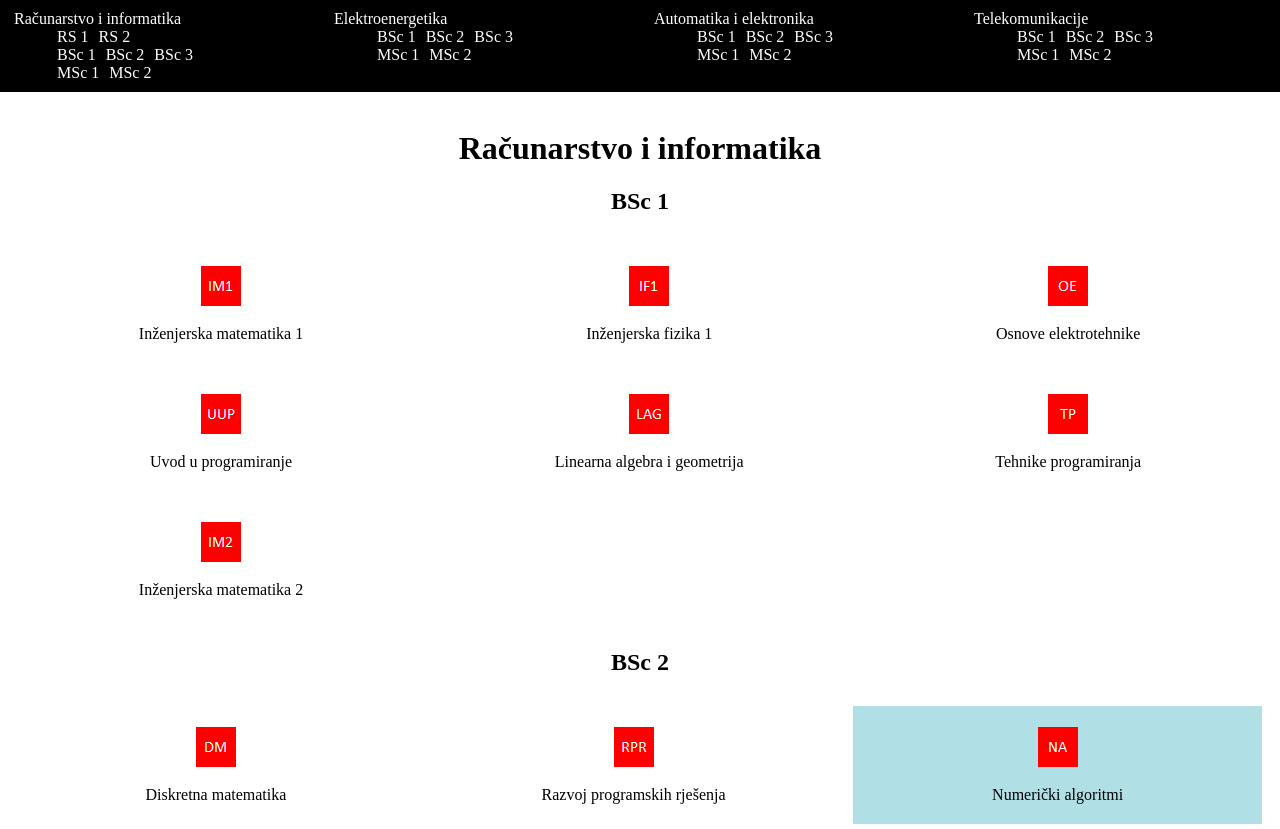
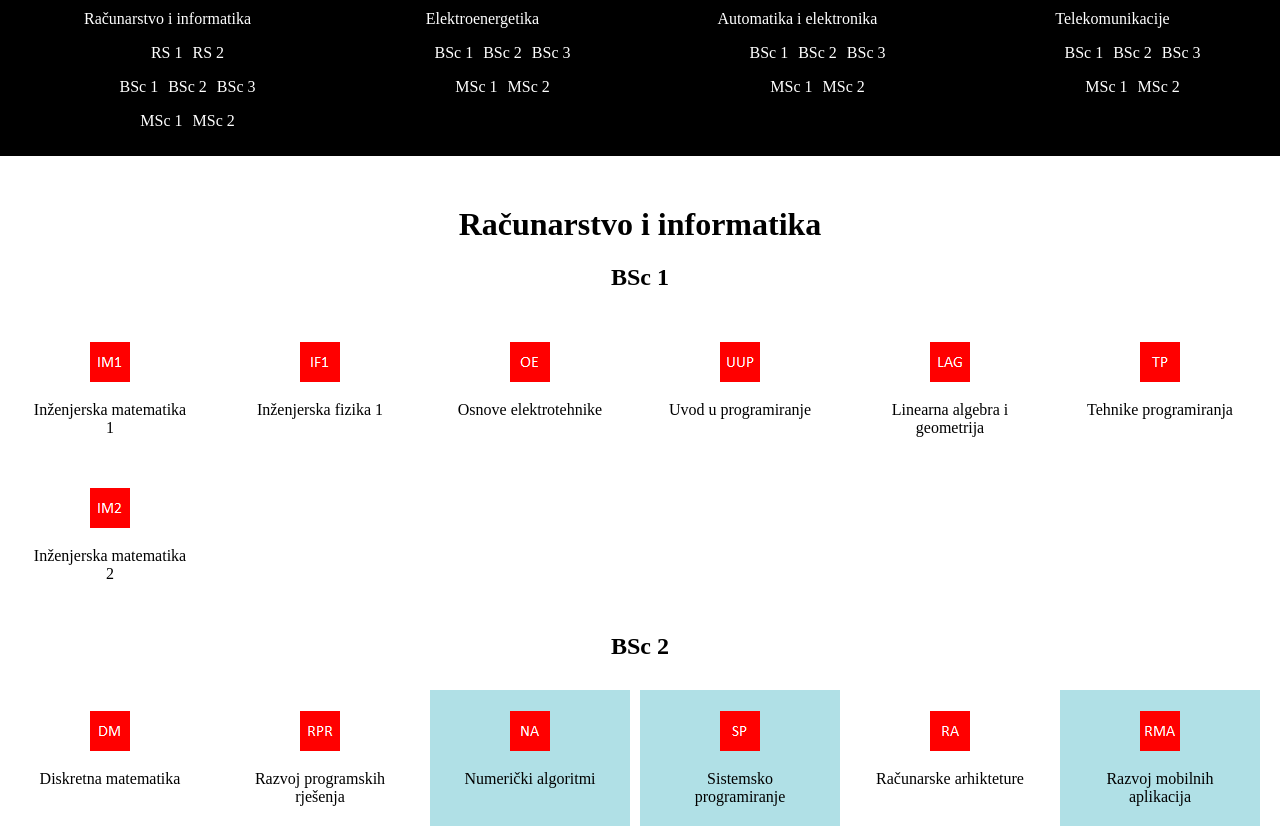
Before and after one commit to Rilenze/web-technologies-project, a plain HTML site: page html/predmet.html in a window 1280 px wide. Shown: the top 829 px of the page. Drawn offline with Linux system fonts and the light colour scheme.

Commit message:
Meni uredjen pomoću flexboxa

```diff
--- a/css/predmet.css
+++ b/css/predmet.css
@@ -1,4 +1,4 @@
-#meni ul li {
+/*#meni ul li {
     display: inline;
     padding: 3px;
 }
@@ -26,10 +26,36 @@
     padding: 10px 14px;
     background-color: black;
 
+}*/
+body {
+    margin: 0;
+}
+#meni {
+    display: flex;
+    background-color: black;
+    padding: 10px;
+    position: sticky;
+    top: 0;
+}
+#meni > .smjer {
+    flex-basis: 100%;
+    text-align: center;
+    /*align-items: center;*/
+}
+#meni ul li {
+    list-style: none;
+    display: inline;
+    padding: 3px;
+}
+#meni a {
+    text-decoration: none;
+    /*display: block;*/
+    color: white;
 }
 .bsc_1, .bsc_2, .bsc_3, .msc_1, .msc_2, .rs_1, .rs_2 {
     display: grid;
-    grid-template-columns: auto auto auto ;
+    grid-template-columns:
+        repeat(auto-fit, minmax(200px,200px));
     padding: 10px;
     gap: 10px;
 }
@@ -52,7 +78,7 @@ h1, h2 {
     text-align: center;
 }
 #ri {
-    margin-top: 130px;
+    margin-top: 50px;
 }
 .center {
     display: block;
```
